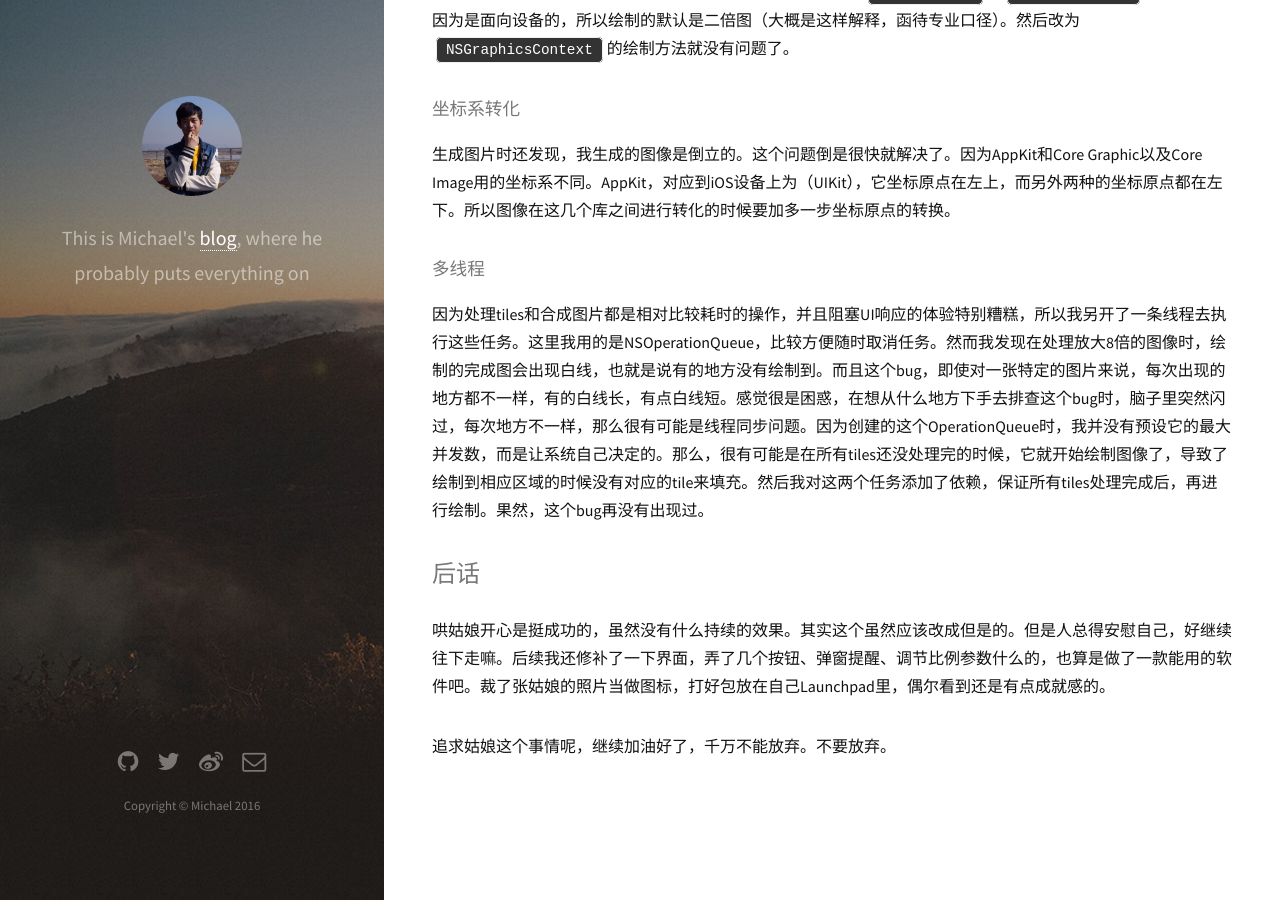
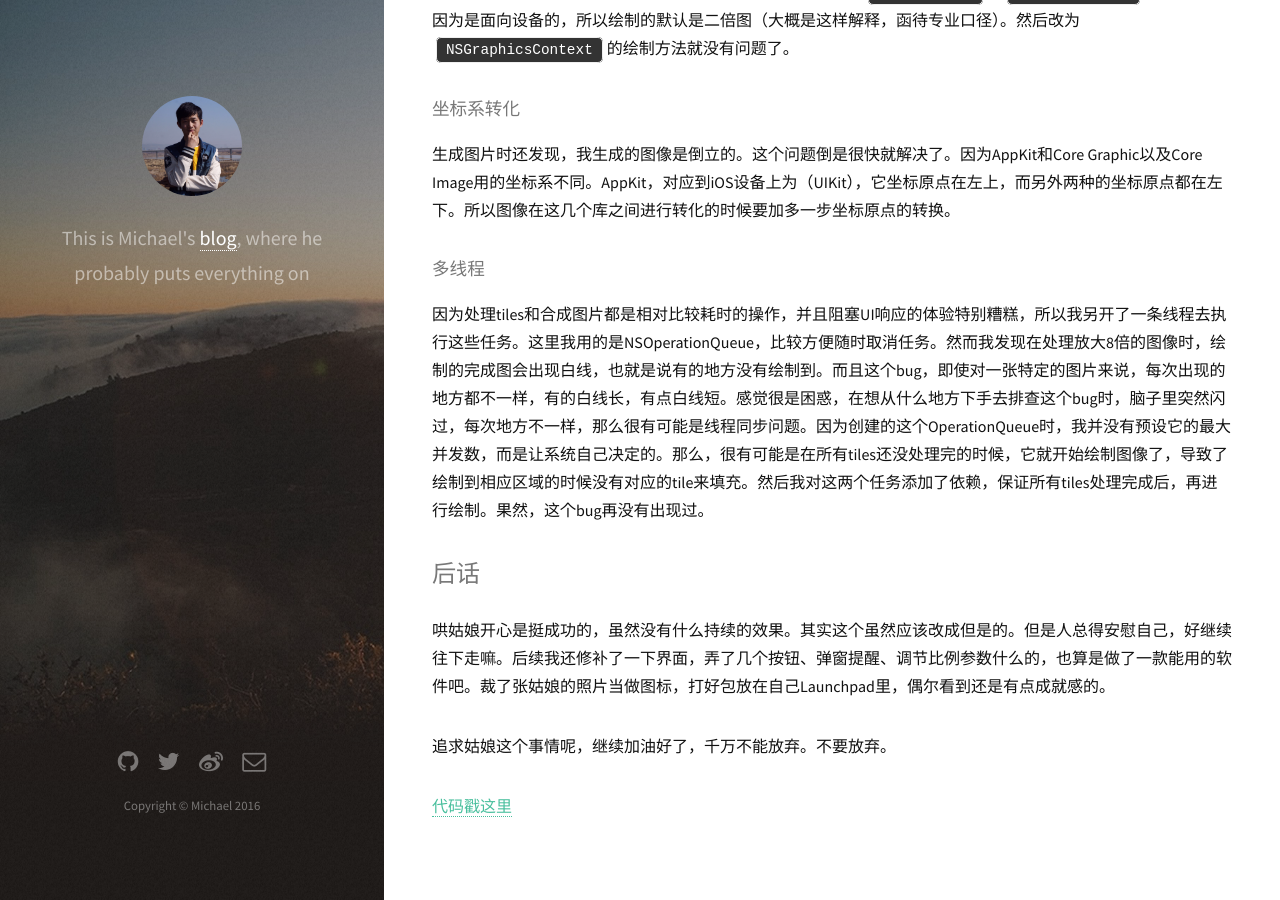
Before and after one commit to liukaiyi54/liukaiyi54.github.io, a Jekyll site: the page built from _posts/2017-04-12-mosaic.md, in a window 1280 px wide and 900 px high, scrolled down 2386 px. Built offline with Jekyll 4.4.1, drawn with Linux system fonts in a browser that asks for light colours.

Commit message:
添加代码

```diff
--- a/_posts/2017-04-12-mosaic.md
+++ b/_posts/2017-04-12-mosaic.md
@@ -56,3 +56,5 @@ categories: osx
 哄姑娘开心是挺成功的，虽然没有什么持续的效果。其实这个虽然应该改成但是的。但是人总得安慰自己，好继续往下走嘛。后续我还修补了一下界面，弄了几个按钮、弹窗提醒、调节比例参数什么的，也算是做了一款能用的软件吧。裁了张姑娘的照片当做图标，打好包放在自己Launchpad里，偶尔看到还是有点成就感的。
 
 追求姑娘这个事情呢，继续加油好了，千万不能放弃。不要放弃。
+
+[代码戳这里](https://github.com/liukaiyi54/Mosaic4ll)
```
Also changed, not shown: 1 other file.
